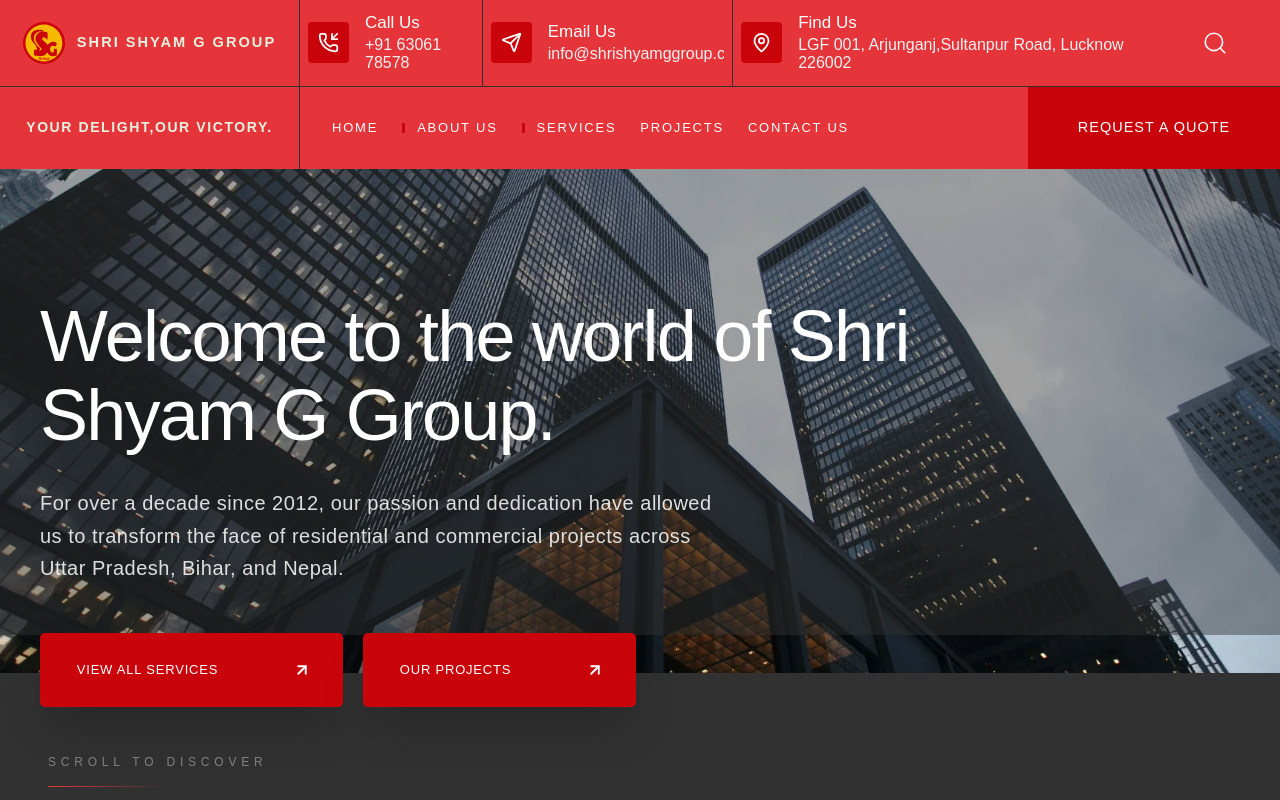
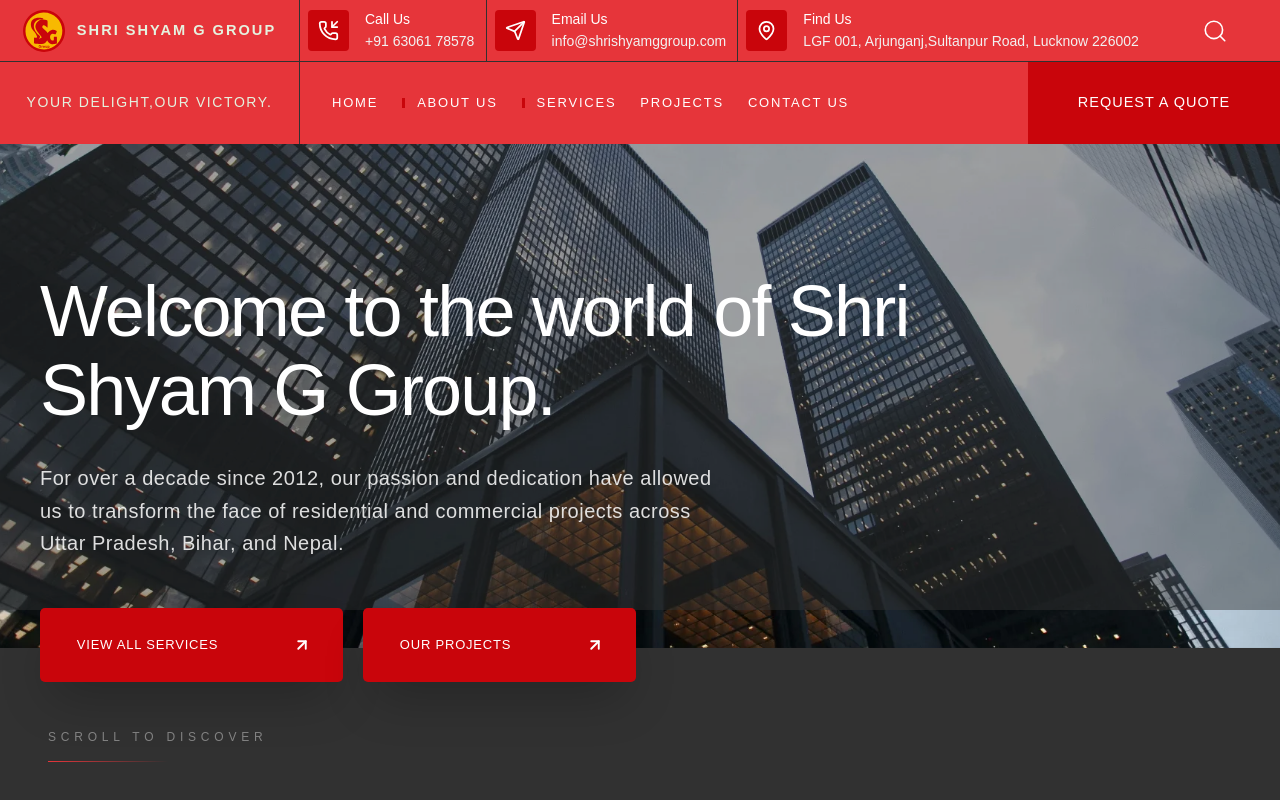
Before and after one commit to x64Mayank/client-site-01, a React (Vite) app: page / in a window 1280 px wide. Shown: the top 800 px of the page. Built offline with nearby package versions, Linux system fonts and the light colour scheme.

Commit message:
Revert "Navbar height updates"
This reverts commit f2e734754bc37393d7d67ad434d09887285c106c.

```diff
--- a/src/components/Navbar.jsx
+++ b/src/components/Navbar.jsx
@@ -48,7 +48,7 @@
   return (
     <nav className="relative w-full z-50 flex flex-col items-center">
       {/* Row 1: Top Bar */}
-      <div className="w-full bg-brand-primary h-[86.94px] border-b border-brand-dark hidden lg:flex items-center justify-center">
+      <div className="w-full bg-brand-primary h-[62px] border-b border-brand-dark hidden lg:flex items-center justify-center">
         <div className="w-full h-full flex items-center px-0 max-w-[1920px] flex-nowrap">
 
           {/* Rebranded Logo */}
@@ -76,11 +76,11 @@
                   </div>
 
                   <div className="flex flex-col min-w-0">
-                    <span className="font-display font-normal text-[13px] xl:text-[17px] leading-[19px] text-white whitespace-nowrap">
+                    <span className="font-display font-normal text-[12px] xl:text-[14px] leading-[17.6px] text-white whitespace-nowrap">
                       {info.label}
                     </span>
 
-                    <span className="font-body font-normal text-[13px] xl:text-[16px] 2xl:text-[18px] leading-[18.6px] text-brand-light mt-1 whitespace-normal line-clamp-2">
+                    <span className="font-body font-normal text-[12px] xl:text-[14px] 2xl:text-[16px] leading-[17.6px] text-brand-light mt-1 whitespace-normal line-clamp-2">
                       {info.value}
                     </span>
                   </div>
@@ -123,7 +123,7 @@
 
           {/* Tagline - Centered and Reflow-friendly */}
           <div className="hidden lg:flex lg:w-[240px] xl:w-[300px] h-full bg-brand-primary items-center justify-center px-4 border-r border-brand-dark flex-shrink-0 px1-cursor">
-            <span className="text-brand-accent font-display font-semibold text-[12px] xl:text-[14px] 2xl:text-[15px] leading-[25.92px] tracking-[0.1133em] uppercase text-center whitespace-nowrap">
+            <span className="text-brand-accent font-display font-medium text-[12px] xl:text-[14px] 2xl:text-[15px] leading-[25.92px] tracking-[0.1133em] uppercase text-center whitespace-nowrap">
               YOUR DELIGHT,OUR VICTORY.
             </span>
           </div>
```
